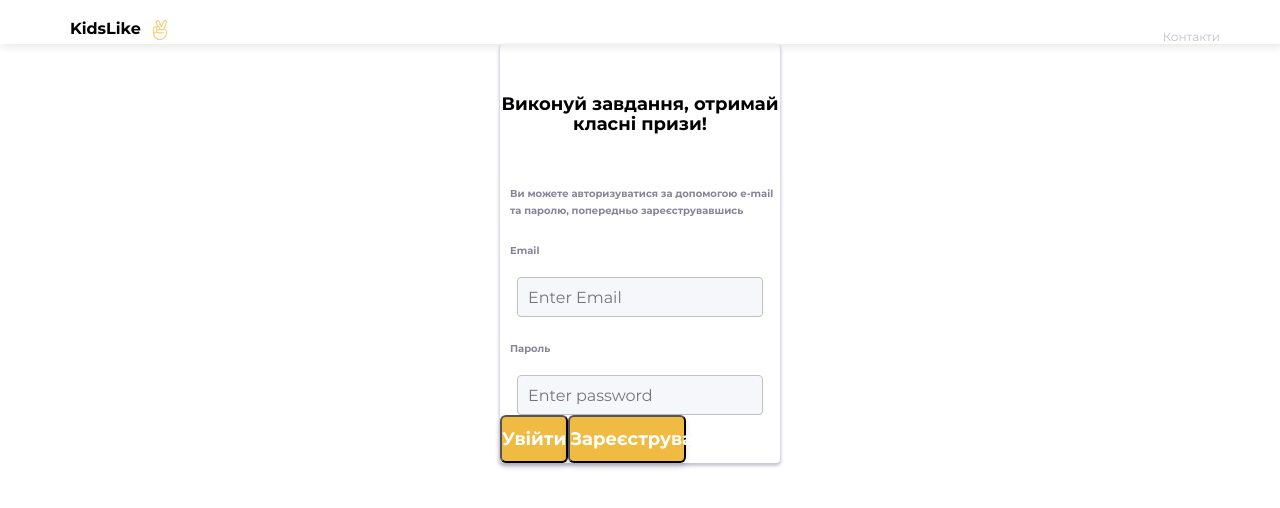
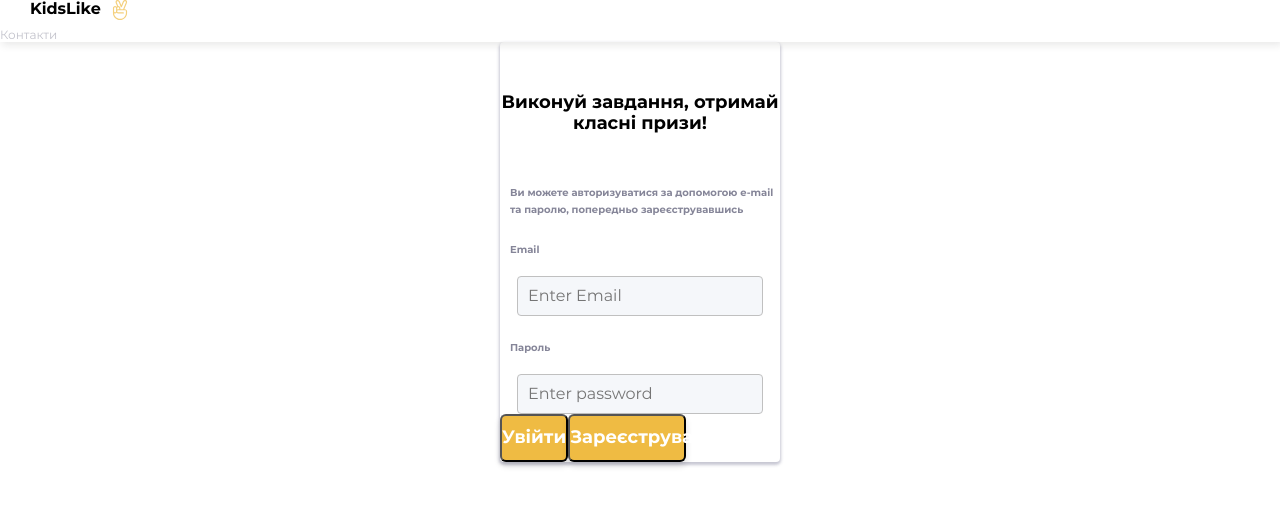
Before and after one commit to PabloOch/ad-people-animation, a React (Create React App) app: page / in a window 1280 px wide. Shown: the top 508 px of the page. Built offline with nearby package versions, Linux system fonts and the light colour scheme.

Commit message:
fix header

```diff
--- a/src/components/header/header.module.css
+++ b/src/components/header/header.module.css
@@ -10,14 +10,6 @@
 }
 .navLinkDiv{
     padding-top: 20px;
-}
-.headerContainer {
-    margin: 0 auto;
-    width: 280px;
-    display: flex;
-    justify-content: space-between;
-    padding-top: 20px;
-
 }
 
 .navigUserInfoContainer {
```
